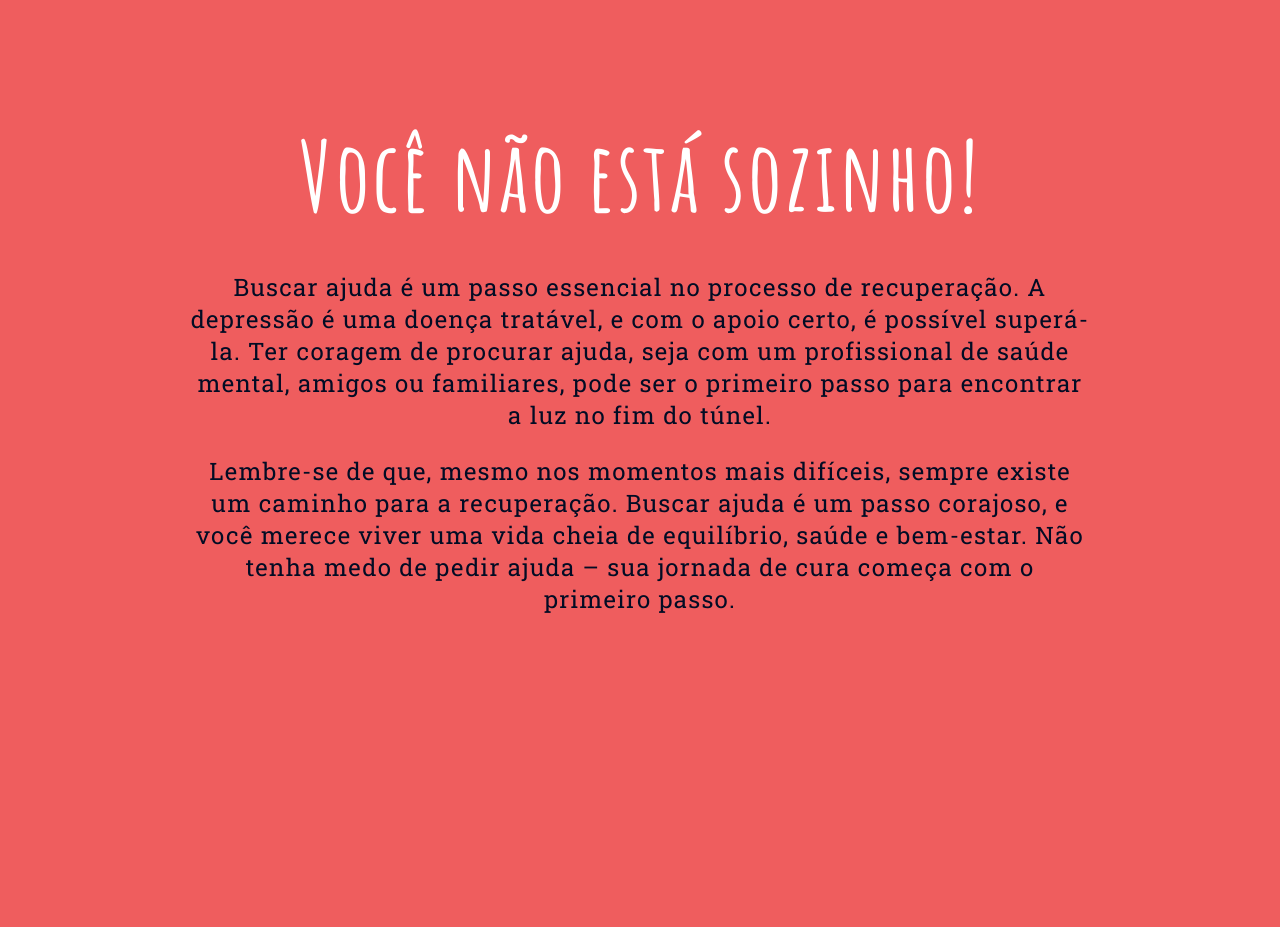
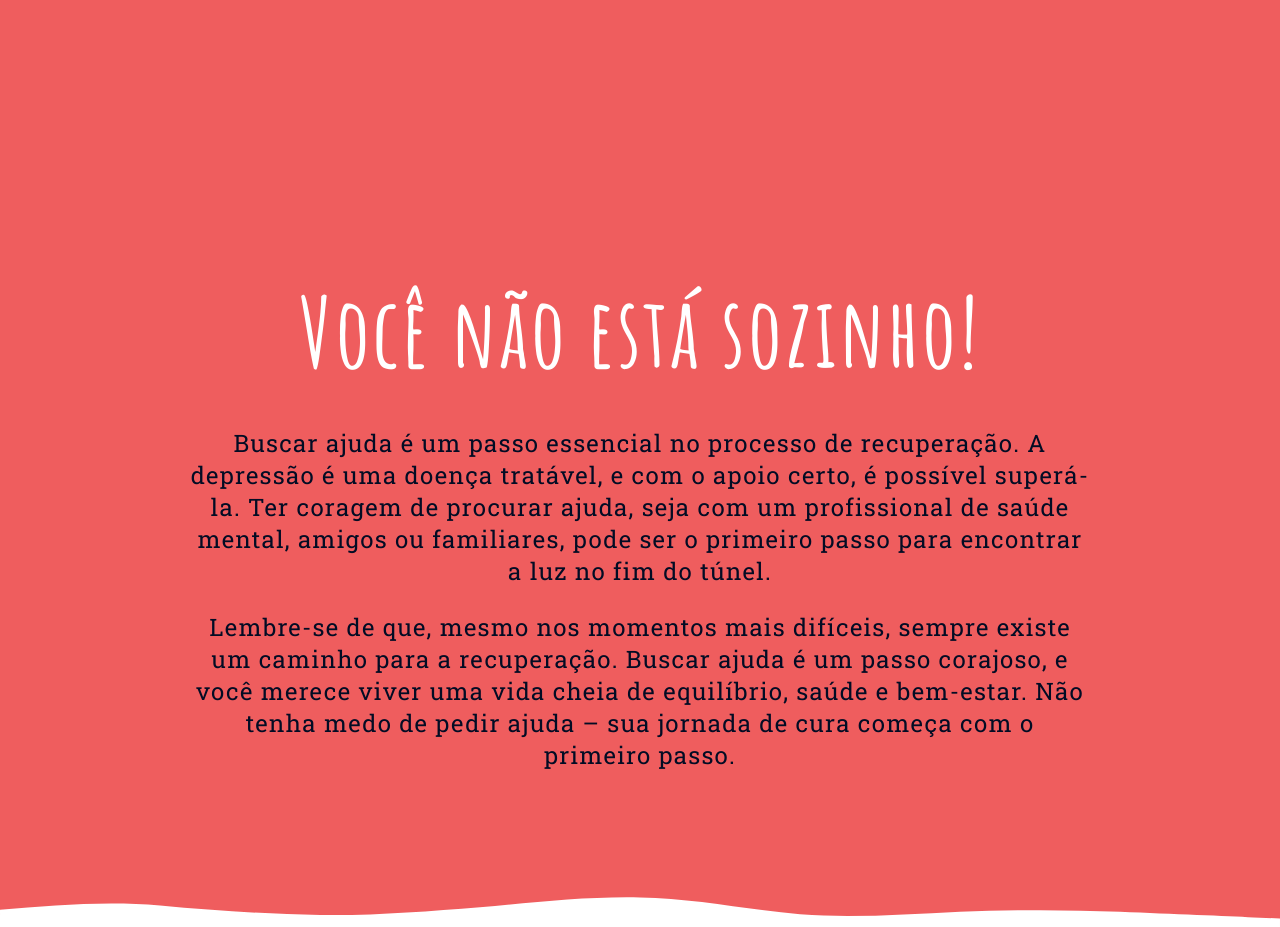
Before and after one commit to thiagodeas/about-mental-health, a Vue app: page / in a window 1280 px wide. Shown: the part 8240-9167 px from the top of the page. Built offline with nearby package versions, Linux system fonts and the light colour scheme.

Commit message:
refactoring some styles

```diff
--- a/src/components/page3/Page3.vue
+++ b/src/components/page3/Page3.vue
@@ -1,6 +1,3 @@
-<script>
-
-</script>
 
 <template>
   <div class="flex items-center justify-center min-h-screen flex-col text-center w-full">
--- a/src/components/page4/Page4.vue
+++ b/src/components/page4/Page4.vue
@@ -62,12 +62,26 @@ import selfCare from '../../assets/images/self-care.png'
         </div>
     </div>
 
-    <div class="flex items-start justify-center w-full min-h-screen text-center bg-lightRed">
-        <div class="flex items-center flex-col justify-center w-[900px] gap-6">
-            <h1 class="font-amatic text-8xl font-bold text-white pb-6 tracking-wide">Você não está sozinho!</h1>
-            <p class="font-rbt text-2xl text-lightBlck tracking-wider">Buscar ajuda é um passo essencial no processo de recuperação. A depressão é uma doença tratável, e com o apoio certo, é possível superá-la. Ter coragem de procurar ajuda, seja com um profissional de saúde mental, amigos ou familiares, pode ser o primeiro passo para encontrar a luz no fim do túnel.</p>
-            <p class="font-rbt text-2xl text-lightBlck tracking-wider"> Lembre-se de que, mesmo nos momentos mais difíceis, sempre existe um caminho para a recuperação. Buscar ajuda é um passo corajoso, e você merece viver uma vida cheia de equilíbrio, saúde e bem-estar. Não tenha medo de pedir ajuda – sua jornada de cura começa com o primeiro passo.</p>
-        </div>
+    <div class="flex items-center justify-center w-full min-h-screen text-center bg-lightRed relative">
+    <div class="flex items-center flex-col justify-center w-[900px] gap-6 z-10">
+      <h1 class="font-amatic text-8xl font-bold text-white pb-6 tracking-wide">Você não está sozinho!</h1>
+      <p class="font-rbt text-2xl text-lightBlck tracking-wider">
+        Buscar ajuda é um passo essencial no processo de recuperação. A depressão é uma doença tratável, e com o apoio certo, é possível superá-la. Ter coragem de procurar ajuda, seja com um profissional de saúde mental, amigos ou familiares, pode ser o primeiro passo para encontrar a luz no fim do túnel.
+      </p>
+      <p class="font-rbt text-2xl text-lightBlck tracking-wider">
+        Lembre-se de que, mesmo nos momentos mais difíceis, sempre existe um caminho para a recuperação. Buscar ajuda é um passo corajoso, e você merece viver uma vida cheia de equilíbrio, saúde e bem-estar. Não tenha medo de pedir ajuda – sua jornada de cura começa com o primeiro passo.
+      </p>
     </div>
+
+    <div class="absolute bottom-0 left-0 w-full">
+      <svg xmlns="http://www.w3.org/2000/svg" viewBox="0 0 1440 320">
+        <path
+          fill="#ffffff"
+          fill-opacity="1"
+          d="M0,300C60,295,120,290,180,295.3C240,301,300,305,360,306C420,307,480,302,540,297.3C600,292,660,285,720,286.3C780,287,840,300,900,305.3C960,310,1020,305,1080,302.3C1140,300,1200,300,1260,302.3C1320,305,1380,307,1410,308.7L1440,310L1440,320L1410,320C1380,320,1320,320,1260,320C1200,320,1140,320,1080,320C1020,320,960,320,900,320C840,320,780,320,720,320C660,320,600,320,540,320C480,320,420,320,360,320C300,320,240,320,180,320C120,320,60,320,30,320L0,320Z"
+        ></path>
+      </svg>
+    </div>
+  </div>
 </div>
 </template>
```
